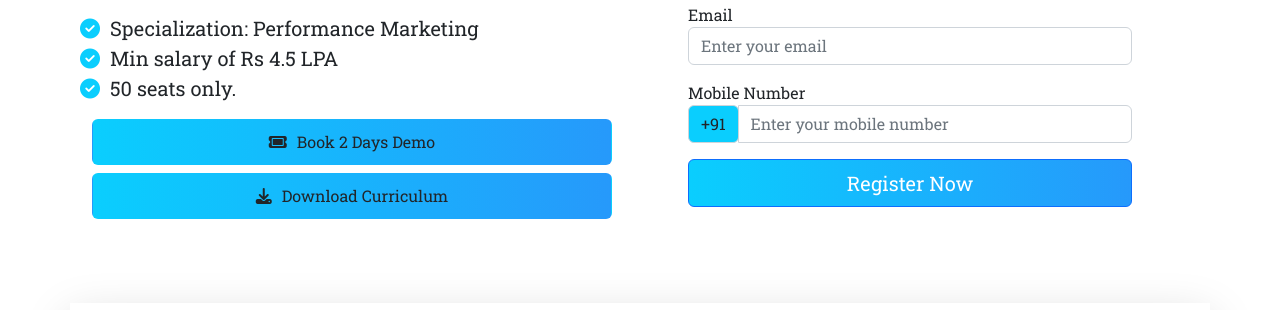
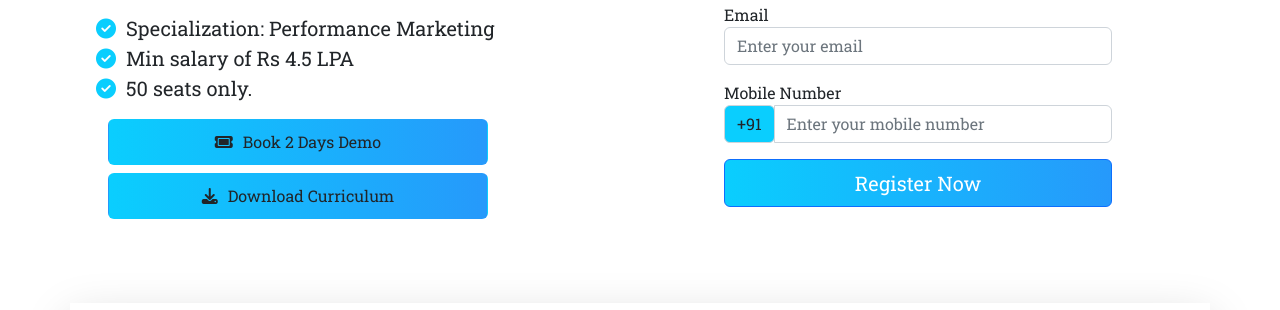
Before and after one commit to ankitsingh7777903679/responsive-ak77-course, a plain HTML site: page index.html in a window 1280 px wide. Shown: the part 333-643 px from the top of the page. Drawn offline with nearby package versions, Linux system fonts and the light colour scheme.

Commit message:
update hero section
update hero left and right hero-section or large button sizes change in small sizes.

```diff
--- a/index.html
+++ b/index.html
@@ -39,8 +39,8 @@
   <!-- hero-section  -->
   <div class="container-fluid">
 
-    <div class="hero-section row row-cols-1 row-cols-lg-2 mb-0">
-      <div class="col p-3">
+    <div class="hero-section row row-cols-1 row-cols-lg-2 mb-0 px-md-5">
+      <div class="col p-3 px-md-5">
         <div class="hero-section-left ">
           <h3 class="text fs-1 fw-bolder mb-4">Career Opportunities <br>in <span class="">Digital Marketing</span></h3>
           <p>Digital Marketing course so good,You Only Pay-After- <br>placement</p>
@@ -52,11 +52,11 @@
           </div>
 
 
-          <div class=" row row-cols-1 row-cols-md-1 gx-2 gy-2 ms-2 mt-2">
-            <div class="col ">
+          <div class=" row row-cols-1 row-cols-md-1 gx-2 gy-2 ms-2 mt-2 pe-md-5">
+            <div class="col pe-md-5">
             <button class="btn d-flex align-items-center justify-content-center" data-bs-toggle="modal" data-bs-target="#exampleModal" data-bs-whatever="@gmail" style="width:100%; margin-right:0 ; padding: 10px 10px; background: linear-gradient(to right,#0ACEFE,#2699FB);"><i class=" text-dark fa-solid fa-ticket " style="margin-right: 0;"></i>Book 2 Days Demo</button>
           </div>
-          <div class="col ">
+          <div class="col pe-md-5">
             <button class="btn d-flex align-items-center justify-content-center text-dark" style="width:100%; margin-right:0 ;padding: 10px 10px; background: linear-gradient(to right,#0ACEFE,#2699FB);"><i style="margin-right: 0;"
                 class="fa-solid fa-download text-dark"></i>Download Curriculum</button>
               </div>
@@ -64,7 +64,7 @@
           </div>
         </div>
       </div>
-      <div class="col">
+      <div class="col px-md-5">
         <div class="hero-section-right ">
 
           <div class="form py-3 px-5">
```
